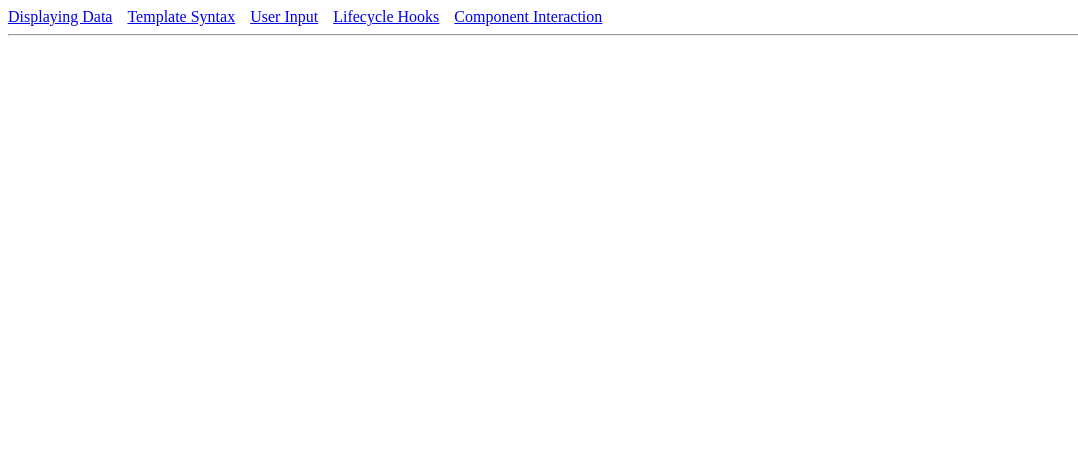
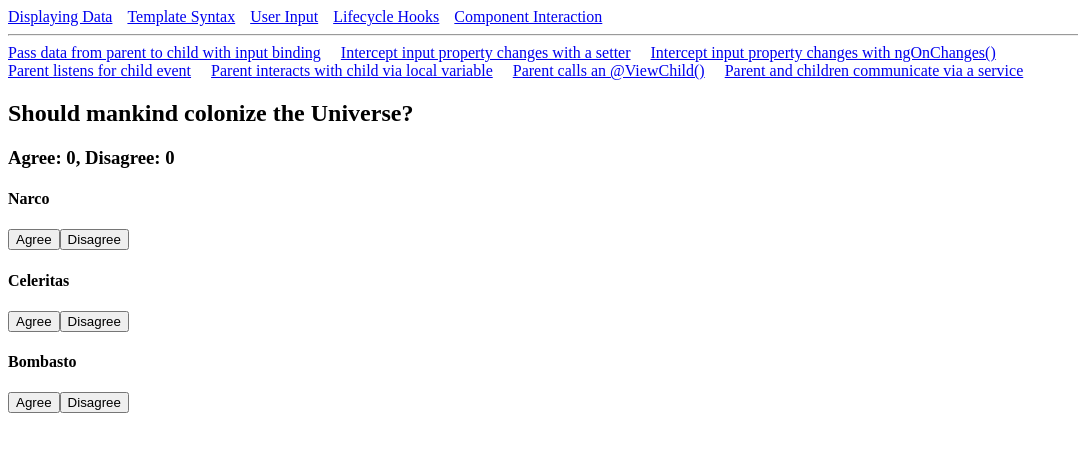
Before and after one commit to duannd/angular2, an Angular app in the folder components/: page /component-interaction/listen-child-event in a window 1280 px wide. Before the commit this address led to /. Shown: the top 452 px of the page, without its empty margins (0-1078 px from the left). Built offline with nearby package versions, Linux system fonts and the light colour scheme.

Commit message:
Complete :: Parent listens for child event

```diff
--- a/components/src/app/component-interaction/component-interaction-routing.module.ts
+++ b/components/src/app/component-interaction/component-interaction-routing.module.ts
@@ -4,6 +4,7 @@ import {InteractionComponent} from './interaction.component';
 import {HeroParentComponent} from './hero-parent.component';
 import {NameParentComponent} from './name-parent.component';
 import {VersionParentComponent} from './version-parent.component';
+import {VoteTakerComponent} from './vote-taker.component';
 
 
 const routes: Routes = [
@@ -13,7 +14,8 @@ const routes: Routes = [
     children: [
       {path: 'pass-data', component: HeroParentComponent},
       {path: 'intercept-by-setter', component: NameParentComponent},
-      {path: 'intercept-by-onchange', component: VersionParentComponent}
+      {path: 'intercept-by-onchange', component: VersionParentComponent},
+      {path: 'listen-child-event', component: VoteTakerComponent}
     ]
   }
 ];
--- a/components/src/app/component-interaction/component-interaction.module.ts
+++ b/components/src/app/component-interaction/component-interaction.module.ts
@@ -9,6 +9,8 @@ import { NameChildComponent } from './name-child.component';
 import { NameParentComponent } from './name-parent.component';
 import { VersionChildComponent } from './version-child.component';
 import { VersionParentComponent } from './version-parent.component';
+import { VoterComponent } from './voter.component';
+import { VoteTakerComponent } from './vote-taker.component';
 
 
 @NgModule({
@@ -20,6 +22,8 @@ import { VersionParentComponent } from './version-parent.component';
     NameParentComponent,
     VersionChildComponent,
     VersionParentComponent,
+    VoterComponent,
+    VoteTakerComponent,
   ],
   imports: [
     CommonModule,
--- a/components/src/app/component-interaction/interaction.component.ts
+++ b/components/src/app/component-interaction/interaction.component.ts
@@ -3,9 +3,17 @@ import { Component, OnInit } from '@angular/core';
 @Component({
   selector: 'app-interaction',
   template: `
-    <a [routerLink]="['pass-data']"><span>Pass data from parent to child with input binding</span></a>
-    <a [routerLink]="['intercept-by-setter']"><span>Intercept input property changes with a setter</span></a>
-    <a [routerLink]="['intercept-by-onchange']"><span>Intercept input property changes with ngOnChanges()</span></a>
+    <div>
+        <a [routerLink]="['pass-data']"><span>Pass data from parent to child with input binding</span></a>
+        <a [routerLink]="['intercept-by-setter']"><span>Intercept input property changes with a setter</span></a>
+        <a [routerLink]="['intercept-by-onchange']"><span>Intercept input property changes with ngOnChanges()</span></a>
+    </div>
+    <div>
+        <a [routerLink]="['listen-child-event']"><span>Parent listens for child event</span></a>
+        <a routerLink="interacts-child-via-local-variable"><span>Parent interacts with child via local variable</span></a>
+        <a routerLink="call-an-view-child"><span>Parent calls an @ViewChild()</span></a>
+        <a routerLink="communicate-via-a-service"><span>Parent and children communicate via a service</span></a>
+    </div>
     <router-outlet></router-outlet>
   `,
   styles: []
--- /dev/null
+++ b/components/src/app/component-interaction/vote-taker.component.ts
@@ -0,0 +1,27 @@
+import { Component, OnInit } from '@angular/core';
+
+@Component({
+  selector: 'app-vote-taker',
+  template: `
+      <h2>Should mankind colonize the Universe?</h2>
+      <h3>Agree: {{agreed}}, Disagree: {{disagreed}}</h3>
+    <app-voter *ngFor="let voter of voters" [name]="voter" (voted)="onVoted($event)"></app-voter>
+  `,
+  styles: []
+})
+export class VoteTakerComponent implements OnInit {
+
+  agreed = 0;
+  disagreed = 0;
+  voters = ['Narco', 'Celeritas', 'Bombasto'];
+
+  constructor() { }
+
+  ngOnInit() {
+  }
+
+  onVoted(agreed: boolean) {
+    agreed ? this.agreed++ : this.disagreed++;
+  }
+
+}
--- /dev/null
+++ b/components/src/app/component-interaction/voter.component.ts
@@ -0,0 +1,29 @@
+import {Component, EventEmitter, Input, OnInit, Output} from '@angular/core';
+
+@Component({
+  selector: 'app-voter',
+  template: `
+      <h4>{{name}}</h4>
+      <button (click)="vote(true)" [disabled]="didVote">Agree</button>
+      <button (click)="vote(false)" [disabled]="didVote">Disagree</button>
+  `,
+  styles: []
+})
+export class VoterComponent implements OnInit {
+
+  @Input() name: string;
+  @Output() voted = new EventEmitter<boolean>();
+  didVote: boolean = false;
+
+  constructor() {
+  }
+
+  ngOnInit() {
+  }
+
+  vote(agreed: boolean) {
+    this.voted.emit(agreed);
+    this.didVote = true;
+  }
+
+}
```
